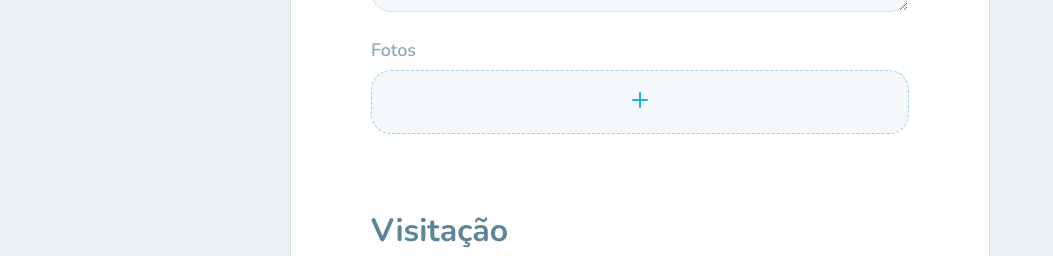
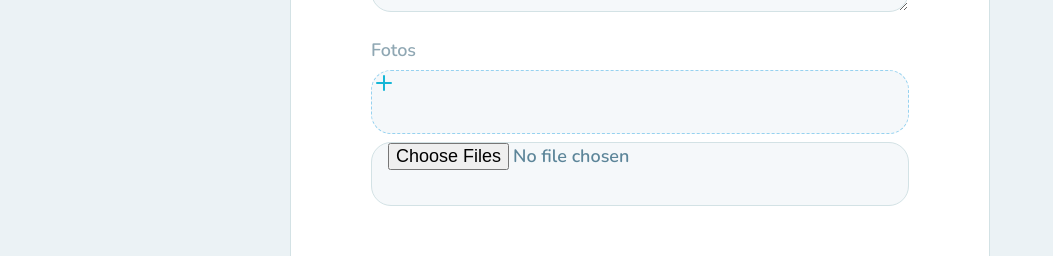
Before and after one commit to Gui-dev/happy, a React (Create React App) app in the folder web/: page /orphanages/create in a window 1280 px wide. Shown: the part 808-1064 px from the top of the page, without its empty margins (0-1053 px from the left). Built offline with nearby package versions, Linux system fonts and the light colour scheme.

Commit message:
feat: add image preview in the form

```diff
--- a/web/src/pages/CreateOrphanage/index.tsx
+++ b/web/src/pages/CreateOrphanage/index.tsx
@@ -1,4 +1,4 @@
-import React, { useState } from "react"
+import React, { ChangeEvent, FormEvent, useState } from "react"
 import { Map, Marker, TileLayer } from 'react-leaflet'
 import { LeafletMouseEvent } from 'leaflet'
 import { FiPlus } from "react-icons/fi"
@@ -14,11 +14,43 @@ export const CreateOrphanage: React.FC = () => {
   const [about, setAbout] = useState('')
   const [instructions, setInstructions] = useState('')
   const [opening_hours, setOpeningHours] = useState('')
-  const [open_on_weekend, setOpenOnWeekend] = useState('')
+  const [open_on_weekends, setOpenOnWeekends] = useState(true)
+  const [images, setImages] = useState<File[]>([])
+  const [previewImages, setPreviewImages] = useState<string[]>([])
 
   const handleMapMarker = (event: LeafletMouseEvent) => {
     const { lat, lng } = event.latlng
     setPosition({ latitude: lat, longitude: lng })
+  }
+
+  const handleSelectImages = (event: ChangeEvent<HTMLInputElement>) => {
+    const fileImages = event.target.files
+
+    if (!fileImages) {
+      return
+    }
+
+    const selectedImages = Array.from(fileImages)
+    setImages(selectedImages)
+    const selectedPreviewImages = selectedImages.map(image => {
+      return URL.createObjectURL(image)
+    })
+    setPreviewImages(selectedPreviewImages)
+  }
+
+  const handleSubmit = (event: FormEvent) => {
+    event.preventDefault()
+    const { latitude, longitude } = position
+    console.log({
+      name,
+      about,
+      latitude,
+      longitude,
+      instructions,
+      opening_hours,
+      open_on_weekends,
+      images
+    })
   }
 
   return (
@@ -27,7 +59,7 @@ export const CreateOrphanage: React.FC = () => {
       <Sidebar />
 
       <Main>
-        <Form className="create-orphanage-form">
+        <Form className="create-orphanage-form" onSubmit={ handleSubmit }>
           <fieldset>
             <legend>Dados</legend>
 
@@ -75,13 +107,26 @@ export const CreateOrphanage: React.FC = () => {
             <InputBlock>
               <label htmlFor="images">Fotos</label>
 
-              <div className="uploaded-image">
+              <div className="images-container">
 
+                { previewImages.map(image => {
+                  return (
+                    <img key={image} src={image} alt={name} title={name}/>
+                  )
+                }) }
+
+                <label htmlFor="image[]" className="new-image">
+                  <FiPlus size={24} color="#15b6d6" />
+                </label>
               </div>
 
-              <button className="new-image">
-                <FiPlus size={24} color="#15b6d6" />
-              </button>
+              <input
+                type="file"
+                id="image[]"
+                multiple
+                onChange={ handleSelectImages }
+              />
+
             </InputBlock>
           </fieldset>
 
@@ -110,8 +155,20 @@ export const CreateOrphanage: React.FC = () => {
               <label htmlFor="open_on_weekends">Atende fim de semana</label>
 
               <div className="button-select">
-                <button type="button" className="active">Sim</button>
-                <button type="button">Não</button>
+                <button
+                  type="button"
+                  className={open_on_weekends ? 'active': ''}
+                  onClick={ () => setOpenOnWeekends(true) }
+                >
+                  Sim
+                </button>
+                <button
+                  type="button"
+                  className={!open_on_weekends ? 'active': ''}
+                  onClick={ () => setOpenOnWeekends(false) }
+                >
+                  Não
+                </button>
               </div>
             </InputBlock>
           </fieldset>
```
